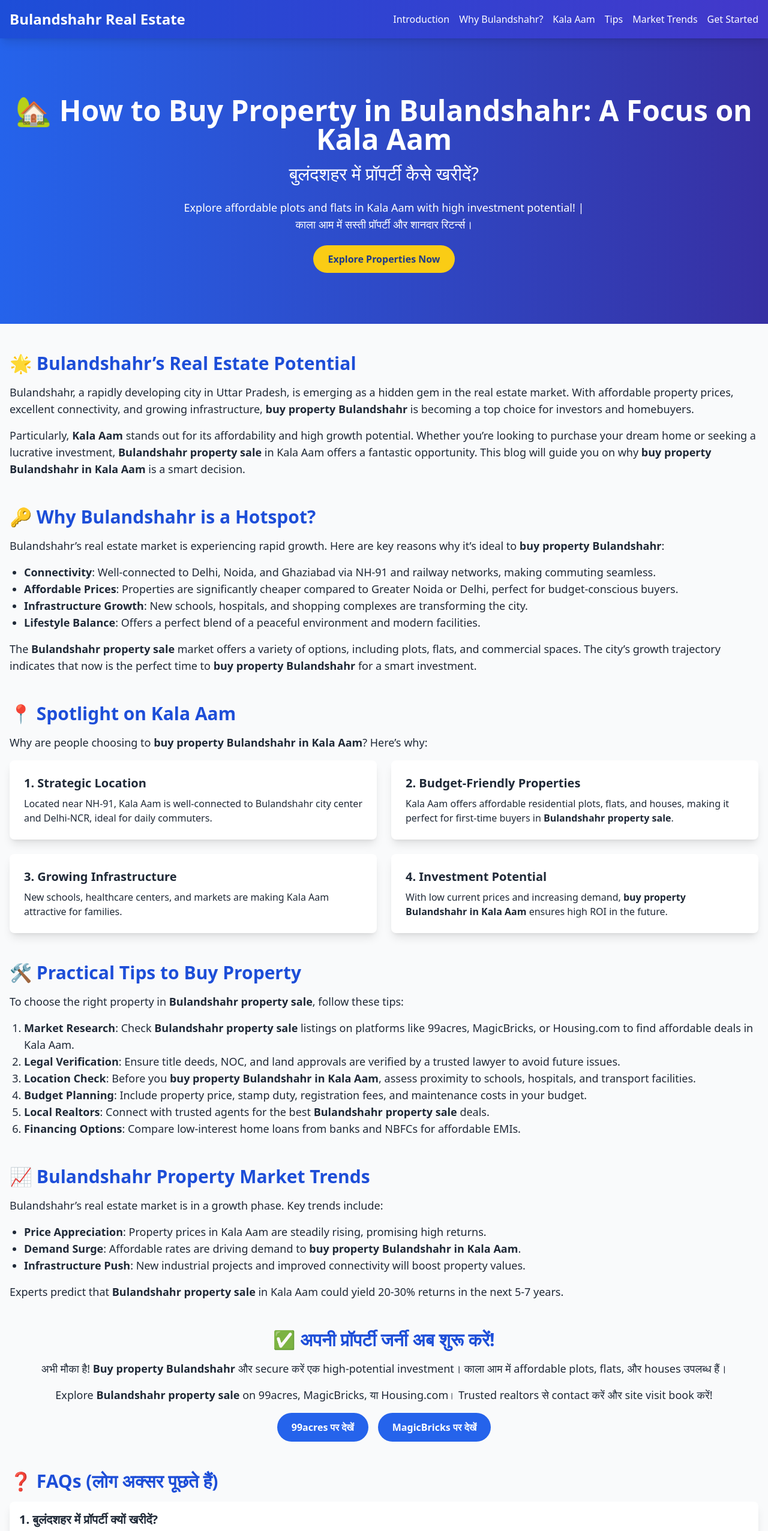
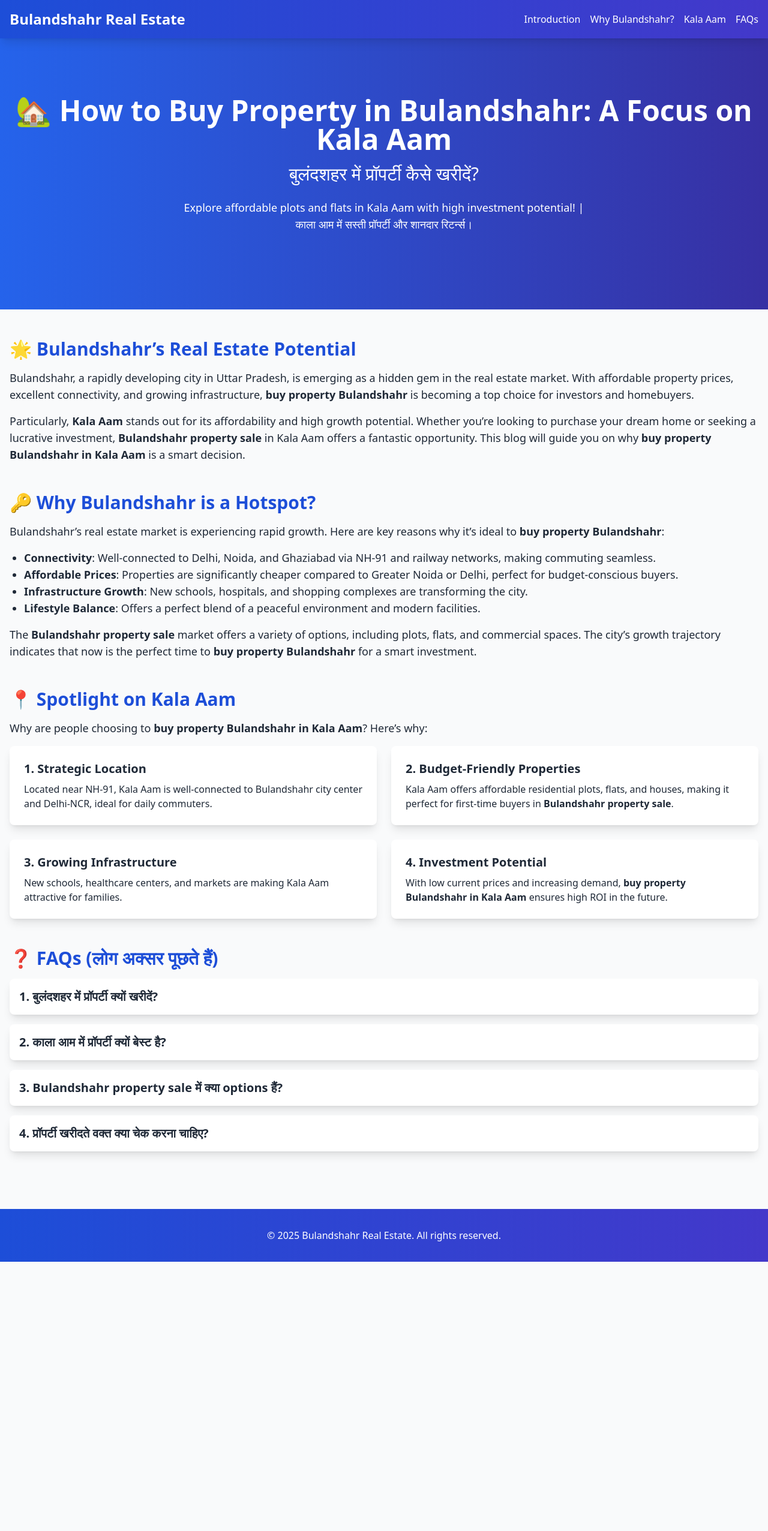
Before and after one commit to faizkhan899088-dot/BulandshahrHomes.com, a plain HTML site: page index.html in a window 1280 px wide. Shown: the top 2553 px of the page at 60% size. After the commit the page ends 2104 px from the top, so only its background shows below. Drawn offline with nearby package versions, Linux system fonts and the light colour scheme.

Commit message:
Update index.html

```diff
--- a/index.html
+++ b/index.html
@@ -6,6 +6,7 @@
   <title>Buy Property in Bulandshahr: Kala Aam Plots & Flats for Sale | बुलंदशहर में प्रॉपर्टी खरीदें</title>
   <meta name="description" content="Looking to buy property in Bulandshahr? Explore affordable plots & flats in Kala Aam with high investment potential. Check Bulandshahr property sale listings now! | बुलंदशहर में सस्ती प्रॉपर्टी खरीदें।">
   <meta name="keywords" content="buy property Bulandshahr, buy property Bulandshahr in Kala Aam, Bulandshahr property sale">
+  <meta name="google-site-verification" content="qYGjUw0Raj7S4GnHuGPOJaATRu1rnwuXBah0ooU1OfA" />
   <script src="https://cdn.tailwindcss.com"></script>
   <script type="application/ld+json">
   {
@@ -16,12 +17,12 @@
     "keywords": "buy property Bulandshahr, buy property Bulandshahr in Kala Aam, Bulandshahr property sale",
     "author": {
       "@type": "Organization",
-      "name": "bulandshahr real estate"
+      "name": "Bulandshahr Real Estate"
     },
     "datePublished": "2025-09-10",
     "publisher": {
       "@type": "Organization",
-      "name": "bulandshahr real estate",
+      "name": "Bulandshahr Real Estate",
       "logo": {
         "@type": "ImageObject",
         "url": "https://yourwebsite.com/logo.png"
@@ -61,7 +62,6 @@
       max-height: 200px;
     }
   </style>
-<meta name="google-site-verification" content="qYGjUw0Raj7S4GnHuGPOJaATRu1rnwuXBah0ooU1OfA" />
 </head>
 <body class="bg-gray-50 font-sans text-gray-800">
   <!-- Header -->
@@ -73,9 +73,7 @@
         <a href="#introduction" class="hover:text-yellow-300 transition-colors">Introduction</a>
         <a href="#why-bulandshahr" class="hover:text-yellow-300 transition-colors">Why Bulandshahr?</a>
         <a href="#kala-aam" class="hover:text-yellow-300 transition-colors">Kala Aam</a>
-        <a href="#tips" class="hover:text-yellow-300 transition-colors">Tips</a>
-        <a href="#trends" class="hover:text-yellow-300 transition-colors">Market Trends</a>
-        <a href="#cta" class="hover:text-yellow-300 transition-colors">Get Started</a>
+        <a href="#faqs" class="hover:text-yellow-300 transition-colors">FAQs</a>
       </nav>
       <!-- Hamburger Menu for Mobile -->
       <div class="md:hidden">
@@ -91,9 +89,7 @@
       <a href="#introduction" class="hover:text-yellow-300">Introduction</a>
       <a href="#why-bulandshahr" class="hover:text-yellow-300">Why Bulandshahr?</a>
       <a href="#kala-aam" class="hover:text-yellow-300">Kala Aam</a>
-      <a href="#tips" class="hover:text-yellow-300">Tips</a>
-      <a href="#trends" class="hover:text-yellow-300">Market Trends</a>
-      <a href="#cta" class="hover:text-yellow-300">Get Started</a>
+      <a href="#faqs" class="hover:text-yellow-300">FAQs</a>
     </nav>
   </header>
 
@@ -103,7 +99,6 @@
       <h1 class="text-3xl md:text-5xl font-bold mb-4">🏡 How to Buy Property in Bulandshahr: A Focus on Kala Aam</h1>
       <h2 class="text-xl md:text-3xl mb-6">बुलंदशहर में प्रॉपर्टी कैसे खरीदें?</h2>
       <p class="text-base md:text-lg mb-8 max-w-2xl mx-auto">Explore affordable plots and flats in Kala Aam with high investment potential! | काला आम में सस्ती प्रॉपर्टी और शानदार रिटर्न्स।</p>
-      <a href="#cta" class="bg-yellow-400 text-blue-900 py-3 px-6 rounded-full font-semibold hover:bg-yellow-500 transition-colors">Explore Properties Now</a>
     </div>
   </section>
 
@@ -153,45 +148,8 @@
       </div>
     </section>
 
-    <!-- Practical Tips -->
-    <section id="tips" class="mb-12 animate-fadeIn">
-      <h2 class="text-2xl md:text-3xl font-bold mb-4 text-blue-700">🛠️ Practical Tips to Buy Property</h2>
-      <p class="text-base md:text-lg mb-4">To choose the right property in <strong>Bulandshahr property sale</strong>, follow these tips:</p>
-      <ol class="list-decimal pl-6 mb-4 text-base md:text-lg">
-        <li><strong>Market Research</strong>: Check <strong>Bulandshahr property sale</strong> listings on platforms like 99acres, MagicBricks, or Housing.com to find affordable deals in Kala Aam.</li>
-        <li><strong>Legal Verification</strong>: Ensure title deeds, NOC, and land approvals are verified by a trusted lawyer to avoid future issues.</li>
-        <li><strong>Location Check</strong>: Before you <strong>buy property Bulandshahr in Kala Aam</strong>, assess proximity to schools, hospitals, and transport facilities.</li>
-        <li><strong>Budget Planning</strong>: Include property price, stamp duty, registration fees, and maintenance costs in your budget.</li>
-        <li><strong>Local Realtors</strong>: Connect with trusted agents for the best <strong>Bulandshahr property sale</strong> deals.</li>
-        <li><strong>Financing Options</strong>: Compare low-interest home loans from banks and NBFCs for affordable EMIs.</li>
-      </ol>
-    </section>
-
-    <!-- Market Trends -->
-    <section id="trends" class="mb-12 animate-fadeIn">
-      <h2 class="text-2xl md:text-3xl font-bold mb-4 text-blue-700">📈 Bulandshahr Property Market Trends</h2>
-      <p class="text-base md:text-lg mb-4">Bulandshahr’s real estate market is in a growth phase. Key trends include:</p>
-      <ul class="list-disc pl-6 mb-4 text-base md:text-lg">
-        <li><strong>Price Appreciation</strong>: Property prices in Kala Aam are steadily rising, promising high returns.</li>
-        <li><strong>Demand Surge</strong>: Affordable rates are driving demand to <strong>buy property Bulandshahr in Kala Aam</strong>.</li>
-        <li><strong>Infrastructure Push</strong>: New industrial projects and improved connectivity will boost property values.</li>
-      </ul>
-      <p class="text-base md:text-lg mb-4">Experts predict that <strong>Bulandshahr property sale</strong> in Kala Aam could yield 20-30% returns in the next 5-7 years.</p>
-    </section>
-
-    <!-- Call-to-Action -->
-    <section id="cta" class="mb-12 text-center animate-fadeIn">
-      <h2 class="text-2xl md:text-3xl font-bold mb-4 text-blue-700">✅ अपनी प्रॉपर्टी जर्नी अब शुरू करें!</h2>
-      <p class="text-base md:text-lg mb-4">अभी मौका है! <strong>Buy property Bulandshahr</strong> और secure करें एक high-potential investment। काला आम में affordable plots, flats, और houses उपलब्ध हैं।</p>
-      <p class="text-base md:text-lg mb-4">Explore <strong>Bulandshahr property sale</strong> on 99acres, MagicBricks, या Housing.com। Trusted realtors से contact करें और site visit book करें!</p>
-      <div class="flex flex-col sm:flex-row justify-center gap-4">
-        <a href="https://www.99acres.com" target="_blank" class="bg-blue-600 text-white py-3 px-6 rounded-full font-semibold hover:bg-blue-700 transition-colors">99acres पर देखें</a>
-        <a href="https://www.magicbricks.com" target="_blank" class="bg-blue-600 text-white py-3 px-6 rounded-full font-semibold hover:bg-blue-700 transition-colors">MagicBricks पर देखें</a>
-      </div>
-    </section>
-
     <!-- FAQs -->
-    <section class="mb-12 animate-fadeIn">
+    <section id="faqs" class="mb-12 animate-fadeIn">
       <h2 class="text-2xl md:text-3xl font-bold mb-4 text-blue-700">❓ FAQs (लोग अक्सर पूछते हैं)</h2>
       <div class="space-y-4">
         <div class="bg-white p-4 rounded-lg shadow-lg">
@@ -225,12 +183,7 @@
   <!-- Footer -->
   <footer class="bg-gradient-to-r from-blue-700 to-indigo-700 text-white py-8">
     <div class="container mx-auto px-4 text-center">
-      <p class="text-sm md:text-base">&copy; 2025 Your Website Name. सर्वाधिकार सुरक्षित।</p>
-      <div class="mt-4 flex flex-col sm:flex-row justify-center gap-4">
-        <a href="https://www.99acres.com" target="_blank" class="hover:text-yellow-300">99acres</a>
-        <a href="https://www.magicbricks.com" target="_blank" class="hover:text-yellow-300">MagicBricks</a>
-        <a href="https://www.housing.com" target="_blank" class="hover:text-yellow-300">Housing.com</a>
-      </div>
+      <p class="text-sm md:text-base">&copy; 2025 Bulandshahr Real Estate. All rights reserved.</p>
     </div>
   </footer>
 
```
